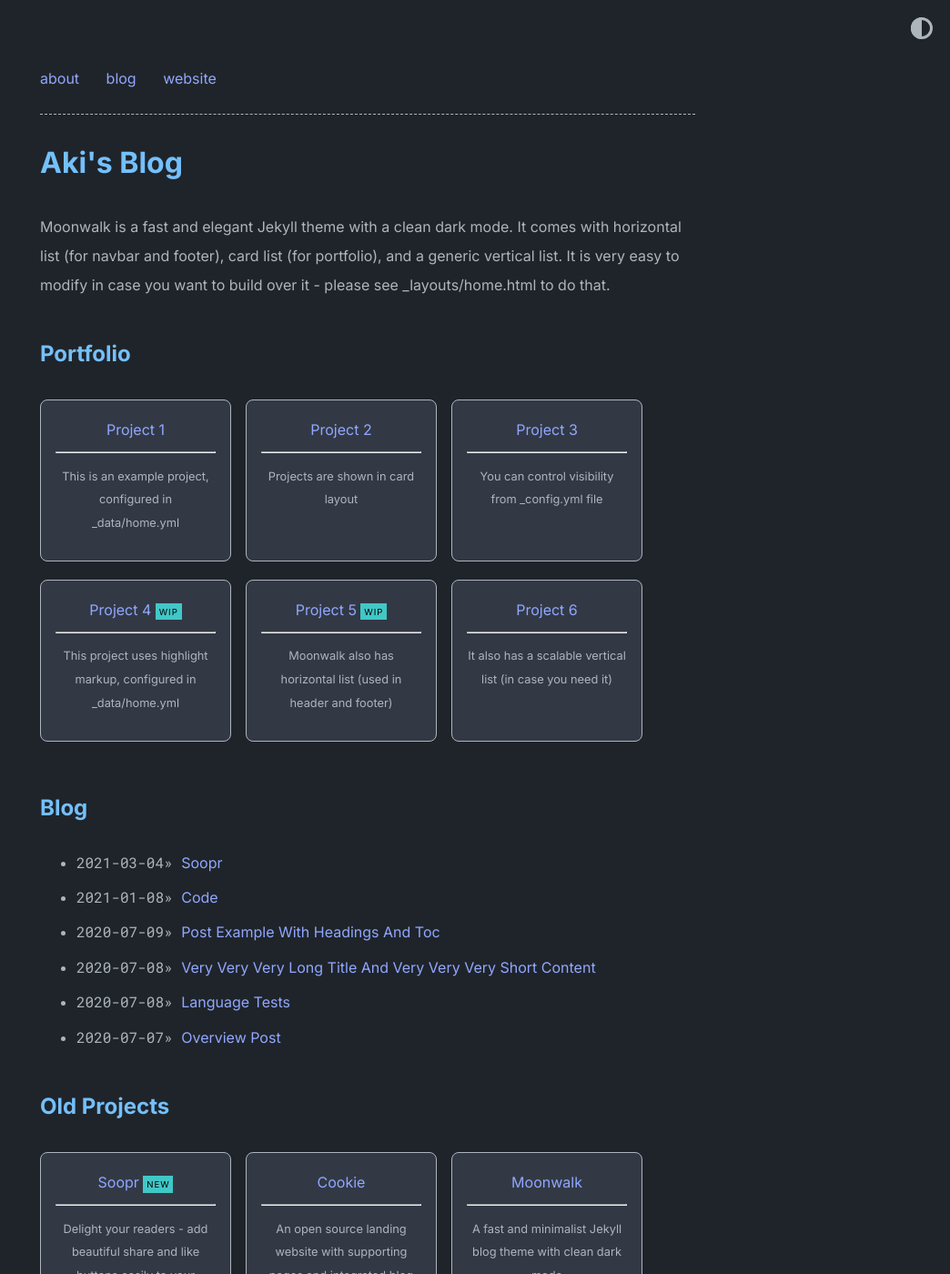
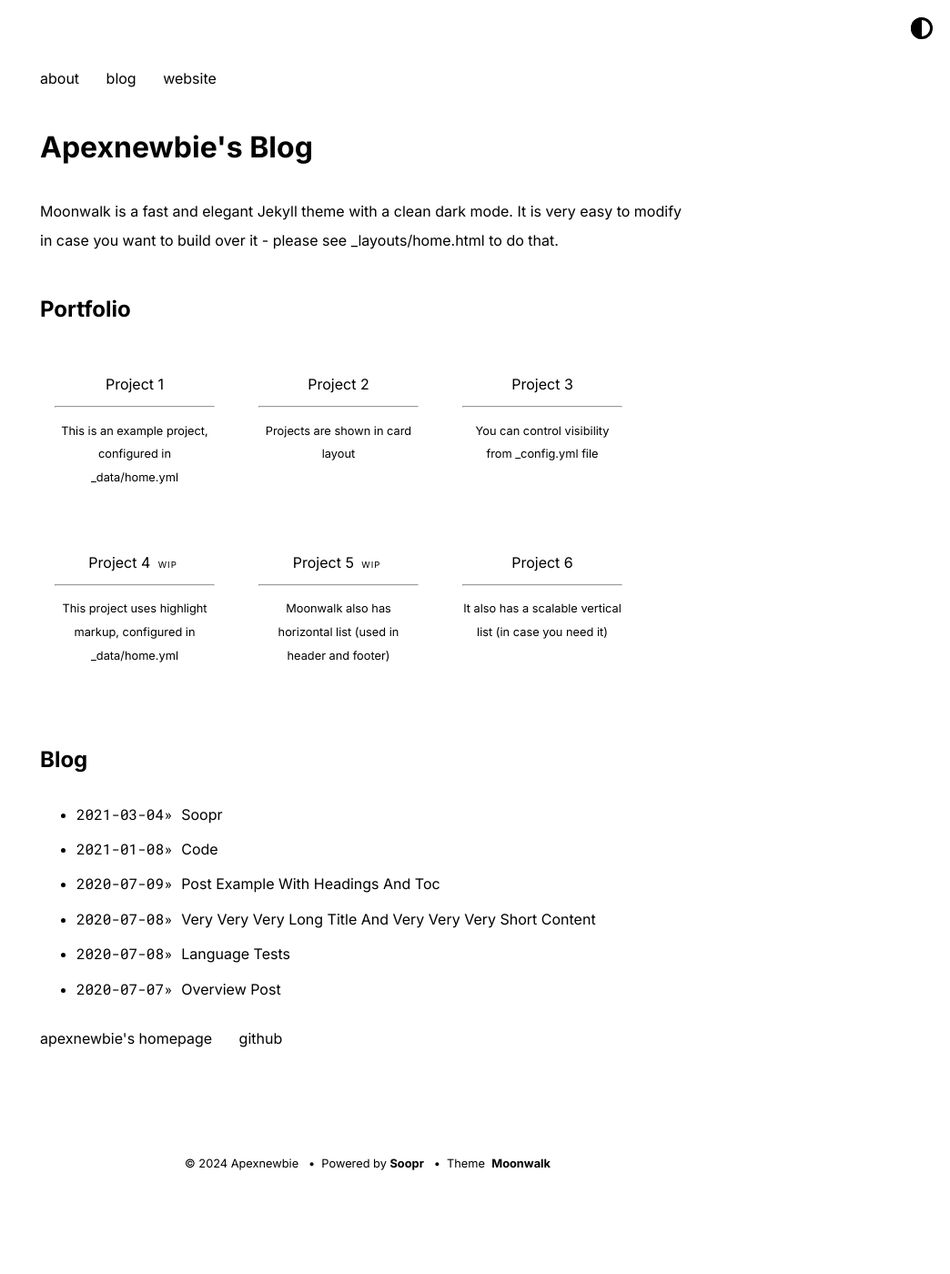
Before and after one commit to apexnewbie/apexnewbie.github.io, a Jekyll site: the page built from index.md, in a window 1280 px wide and 1400 px high. Shown: the whole window at 91% size, without its empty margins (236-1280 px from the left). Built offline with Jekyll 4.4.1, drawn with Linux system fonts in a browser that asks for light colours; some of the changed text lies outside the part shown.

Commit message:
update info

```diff
--- a/_config.yml
+++ b/_config.yml
@@ -1,22 +1,22 @@
-title: Aki's Blog
-author: Wu Tianyu
-url: https://www.abhinavsaxena.com/moonwalk # root address of the site
+title: Apexnewbie's Blog
+author: Apexnewbie
+url: https://apexnewbie.github.io/ # root address of the site
 description: > # description of the site (multiple lines allowed)
-  Moonwalk is a fast and elegant Jekyll theme with a clean dark mode. It comes with horizontal list (for navbar and footer), card list (for portfolio), and a generic vertical list. It is very easy to modify in case you want to build over it - please see _layouts/home.html to do that.
+  Moonwalk is a fast and elegant Jekyll theme with a clean dark mode. It is very easy to modify in case you want to build over it - please see _layouts/home.html to do that.
 
 permalink: /:slug
 
 favicon: "./logo.png" # relative path to site's favicon
 
-twitter:
-    username: abhinav # update or delete this
-    card: summary_large_image
+# twitter:
+#     username: abhinav # update or delete this
+#     card: summary_large_image
 
 #theme: moonwalk # if you are using GitHub Pages, change it to remote_theme: abhinavs/moonwalk
 remote_theme: abhinavs/moonwalk
 
 theme_config:
-  appearance: "dark" # can be "light", "dark" or "auto"
+  appearance: "auto" # can be "light", "dark" or "auto"
   appearance_toggle: true # if appearance can be switched by user
   back_home_text: "home.." # customize text for homepage link in post layout
   date_format: "%Y-%m-%d" # customize how date is formatted
@@ -27,7 +27,7 @@ theme_config:
   # following keys are using to create home layout
   show_projects: true # show projects as cards, add in _data/home.yml
   show_blog: true # show blog posts added in _posts
-  show_old_projects: true # show old projects as cards, add in _data/home.yml
+  show_old_projects: false # show old projects as cards, add in _data/home.yml
   show_misc_list: false # show generic vertical list for misc details, add _data/home.yml
   show_reading_time: true # show number of words and reading time in the blog posts
   show_tags: true # show tags in a blog posts
@@ -36,7 +36,7 @@ theme_config:
     title_projects: Portfolio
     title_misc_list: Details
     title_blog: Blog
-    title_old_projects: Old Projects
+    # title_old_projects: Old Projects
 
 soopr:
   publish_token: "" # sign up at https://www.soopr.co to get your publish token and personalize share and reaction options
```
Also changed, not shown: _data/home.yml (+20 -23 lines).
